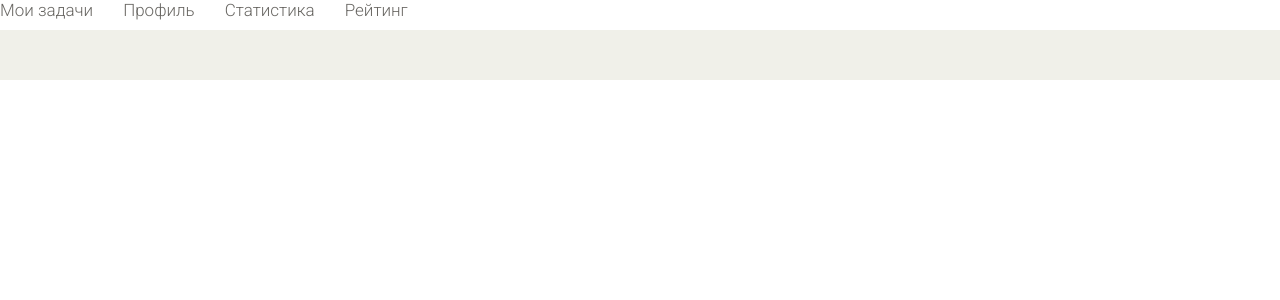
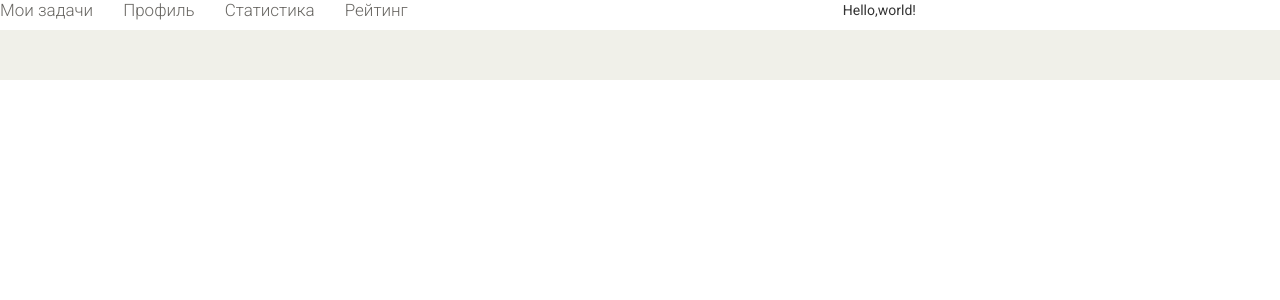
Before and after one commit to fantom8609/diplom, a PHP site: page /profile in a window 1280 px wide. Shown: the part 122-422 px from the top of the page. Run offline with PHP 8.4, Linux system fonts and the light colour scheme; data that the repository does not hold is empty.

Commit message:
profile_in_work

```diff
--- a/views/site/profile.php
+++ b/views/site/profile.php
@@ -13,6 +13,7 @@
             		<li> - <?php echo $userItem['name']; ?></li>
             		<li> - <?php echo $userItem['name']; ?></li>
             	<?php endforeach; ?>
+            	<div>Hello,world!</div>
 
 
 
```
